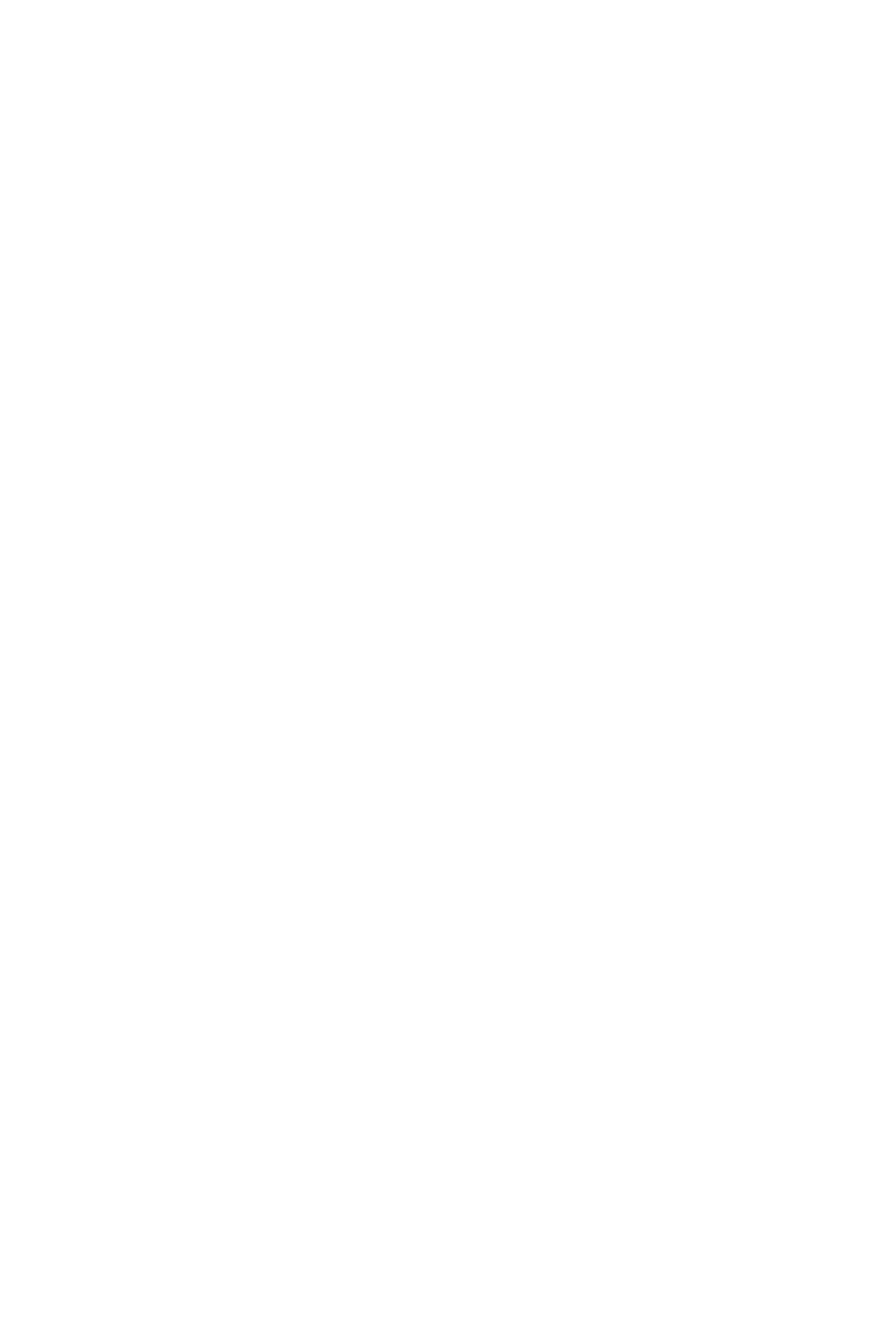
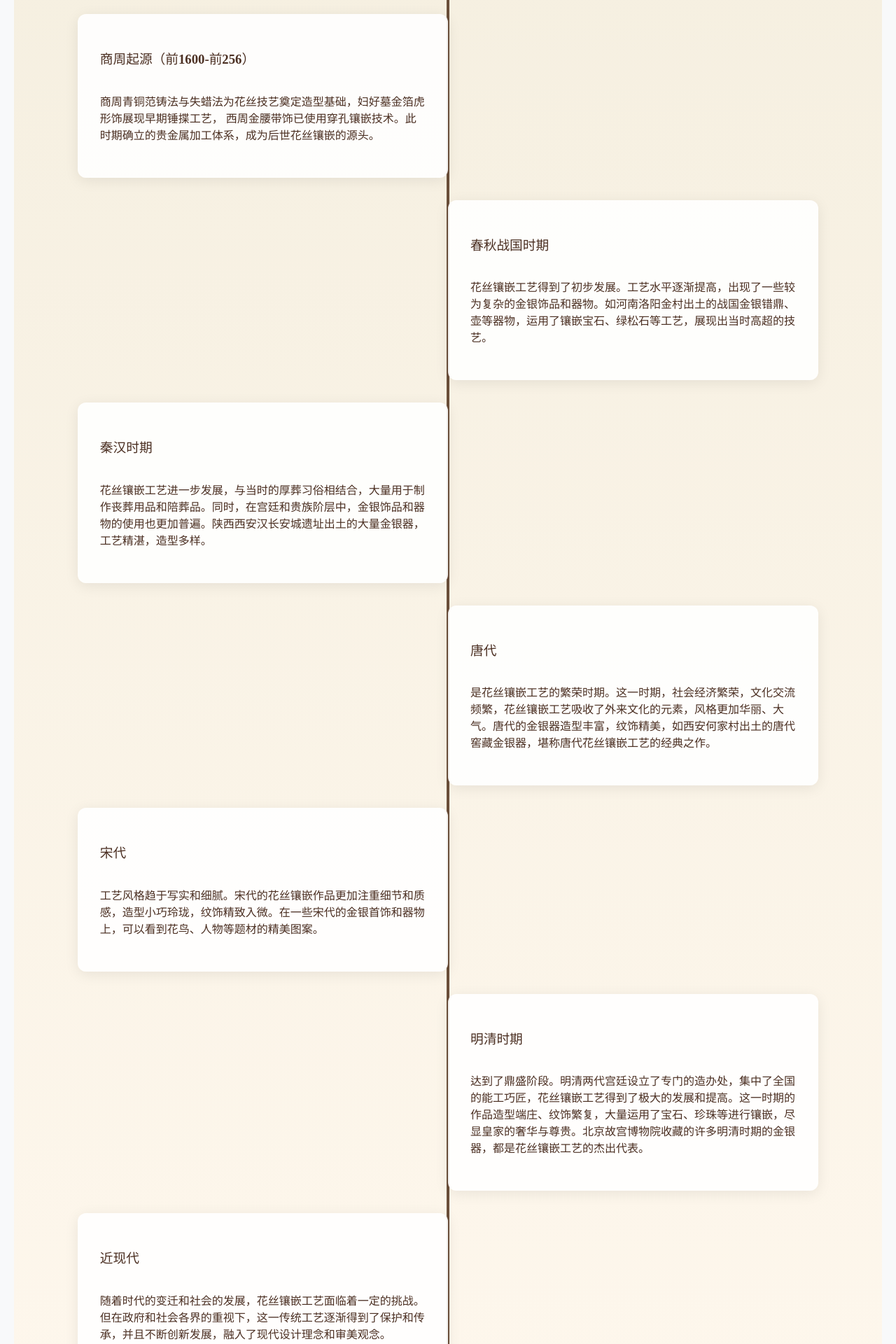
Before and after one commit to HonoraTT/Filigree-Inlaid-Metal-Art, a React (Vite) app in the folder frontend/: page /visit/introduction in a window 1280 px wide. Shown: the part 280-2200 px from the top of the page at 70% size. Before the commit the page ends 800 px from the top, so only its background shows below. Built offline with nearby package versions, Linux system fonts and the light colour scheme; a web font is replaced by a local one.

Commit message:
工艺介绍

```diff
--- /dev/null
+++ b/frontend/src/pages/Introduction.css
@@ -0,0 +1,54 @@
+.introduction-container {
+    font-family: 'Noto Serif SC', serif;
+    background: linear-gradient(to bottom, #f5efe0, #fff8ee);
+    padding: 2rem;
+    min-height: 200vh;
+  }
+
+  .timeline-container {
+    position: relative;
+    max-width: 1200px;
+    margin: 0 auto;
+    padding: 40px 0 100px; /* 增加底部留白 */
+  }
+
+  .center-line {
+    position: absolute;
+    left: 50%;
+    width: 4px;
+    background: #6b4f3a;
+    transform: translateX(-50%);
+    transition: height 0.3s ease; /* 添加高度过渡动画 */
+  }
+
+  .timeline-item {
+    width: 45%;
+    opacity: 0;
+    transition: all 0.6s cubic-bezier(0.4, 0, 0.2, 1);
+    position: relative;
+    margin: 30px 0; /* 统一间距 */
+  }
+
+  .timeline-item.left {
+    left: 5%;
+    transform: translateX(-30px);
+  }
+
+  .timeline-item.right {
+    left: 50%;
+    transform: translateX(30px);
+  }
+
+  .timeline-item.visible {
+    opacity: 1;
+    transform: translateX(0);
+  }
+
+  .content {
+    background: rgba(255, 255, 255, 0.9);
+    padding: 2rem;
+    border-radius: 12px;
+    box-shadow: 0 4px 20px rgba(0, 0, 0, 0.08);
+    position: relative;
+    margin: 2rem 0;
+  }
--- a/frontend/src/pages/Introduction.jsx
+++ b/frontend/src/pages/Introduction.jsx
@@ -1,10 +1,108 @@
-import React from 'react';
+import React, { useEffect, useRef } from 'react';
+import './Introduction.css';
 
 const Introduction = () => {
+  const timelineContainerRef = useRef(null);
+  const centerLineRef = useRef(null);
+
+  useEffect(() => {
+    // 动态更新分割线高度
+    const updateLineHeight = () => {
+      if (timelineContainerRef.current && centerLineRef.current) {
+        const contentHeight = timelineContainerRef.current.scrollHeight;
+        centerLineRef.current.style.height = `${contentHeight}px`;
+      }
+    };
+
+    // 滚动动画处理
+    const handleScroll = () => {
+      const elements = document.querySelectorAll('.timeline-item');
+      elements.forEach(el => {
+        const rect = el.getBoundingClientRect();
+        if (rect.top < window.innerHeight * 0.8) {
+          el.classList.add('visible');
+        }
+      });
+    };
+
+    window.addEventListener('scroll', handleScroll);
+    window.addEventListener('resize', updateLineHeight);
+
+    // 初始化
+    updateLineHeight();
+    handleScroll();
+
+    return () => {
+      window.removeEventListener('scroll', handleScroll);
+      window.removeEventListener('resize', updateLineHeight);
+    };
+  }, []);
+
   return (
-    <div>
-      <h1>工艺介绍</h1>
-      <p>在此添加工艺介绍的详细内容。</p>
+    <div className="introduction-container">
+      <h1 className="main-title">花丝镶嵌技艺发展史</h1>
+
+      {/* 时间线容器包裹所有内容 */}
+      <div className="timeline-container" ref={timelineContainerRef}>
+        <div className="center-line" ref={centerLineRef}></div>
+
+        {/* 所有时间线项都在容器内 */}
+        <div className="timeline-item left">
+          <div className="content">
+            <h3>商周起源（前1600-前256）</h3>
+            <p>商周青铜范铸法与失蜡法为花丝技艺奠定造型基础，妇好墓金箔虎形饰展现早期锤揲工艺，
+        西周金腰带饰已使用穿孔镶嵌技术。此时期确立的贵金属加工体系，成为后世花丝镶嵌的源头。</p>
+          </div>
+        </div>
+
+        <div className="timeline-item right">
+          <div className="content">
+            <h3>春秋战国时期</h3>
+            <p>花丝镶嵌工艺得到了初步发展。工艺水平逐渐提高，出现了一些较为复杂的金银饰品和器物。如河南洛阳金村出土的战国金银错鼎、壶等器物，运用了镶嵌宝石、绿松石等工艺，展现出当时高超的技艺。</p>
+          </div>
+        </div>
+
+        {/* 其他时期内容 */}
+        <div className="timeline-item left">
+          <div className="content">
+            <h3>秦汉时期</h3>
+            <p>花丝镶嵌工艺进一步发展，与当时的厚葬习俗相结合，大量用于制作丧葬用品和陪葬品。同时，在宫廷和贵族阶层中，金银饰品和器物的使用也更加普遍。陕西西安汉长安城遗址出土的大量金银器，工艺精湛，造型多样。</p>
+          </div>
+        </div>
+
+        <div className="timeline-item right">
+          <div className="content">
+            <h3>唐代</h3>
+            <p>是花丝镶嵌工艺的繁荣时期。这一时期，社会经济繁荣，文化交流频繁，花丝镶嵌工艺吸收了外来文化的元素，风格更加华丽、大气。唐代的金银器造型丰富，纹饰精美，如西安何家村出土的唐代窖藏金银器，堪称唐代花丝镶嵌工艺的经典之作。</p>
+          </div>
+        </div>
+
+        <div className="timeline-item left">
+          <div className="content">
+            <h3>宋代</h3>
+            <p>工艺风格趋于写实和细腻。宋代的花丝镶嵌作品更加注重细节和质感，造型小巧玲珑，纹饰精致入微。在一些宋代的金银首饰和器物上，可以看到花鸟、人物等题材的精美图案。</p>
+          </div>
+        </div>
+
+        <div className="timeline-item right">
+          <div className="content">
+            <h3>明清时期</h3>
+            <p>达到了鼎盛阶段。明清两代宫廷设立了专门的造办处，集中了全国的能工巧匠，花丝镶嵌工艺得到了极大的发展和提高。这一时期的作品造型端庄、纹饰繁复，大量运用了宝石、珍珠等进行镶嵌，尽显皇家的奢华与尊贵。北京故宫博物院收藏的许多明清时期的金银器，都是花丝镶嵌工艺的杰出代表。</p>
+          </div>
+        </div>
+
+        <div className="timeline-item left">
+          <div className="content">
+            <h3>近现代</h3>
+            <p>随着时代的变迁和社会的发展，花丝镶嵌工艺面临着一定的挑战。但在政府和社会各界的重视下，这一传统工艺逐渐得到了保护和传承，并且不断创新发展，融入了现代设计理念和审美观念。</p>
+          </div>
+        </div>
+      </div>
+
+      <div className="meaning-section">
+        <h2>传承意义</h2>
+        <p>花丝镶嵌工艺以其精湛的技艺和独特的艺术风格，展现了中国传统工艺的魅力。其制作过程复杂，需要经过多道工序，每一件作品都凝聚了工匠们的心血和智慧，具有极高的艺术欣赏价值。作为中国传统文化的重要组成部分，花丝镶嵌工艺承载着丰富的历史信息和文化内涵。通过研究和欣赏花丝镶嵌作品，可以了解不同历史时期的社会风貌、审美观念和工艺水平。在古代，花丝镶嵌作品常常与权力、财富、地位等联系在一起。例如，皇家使用的金银器上常常镶嵌宝石，象征着皇权的至高无上和财富的雄厚。同时，一些花丝镶嵌作品还具有吉祥寓意，如龙凤图案象征着吉祥如意、幸福美满。花丝镶嵌工艺体现了中华民族的勤劳、智慧和创造力。工匠们在长期的实践中不断探索和创新，形成了独特的工艺技法和艺术风格，这种精神是中华民族传统文化的重要组成部分。</p>
+      </div>
     </div>
   );
 };
```
Also changed, not shown: 1 other file (tests, documents, lock files or other folders).
